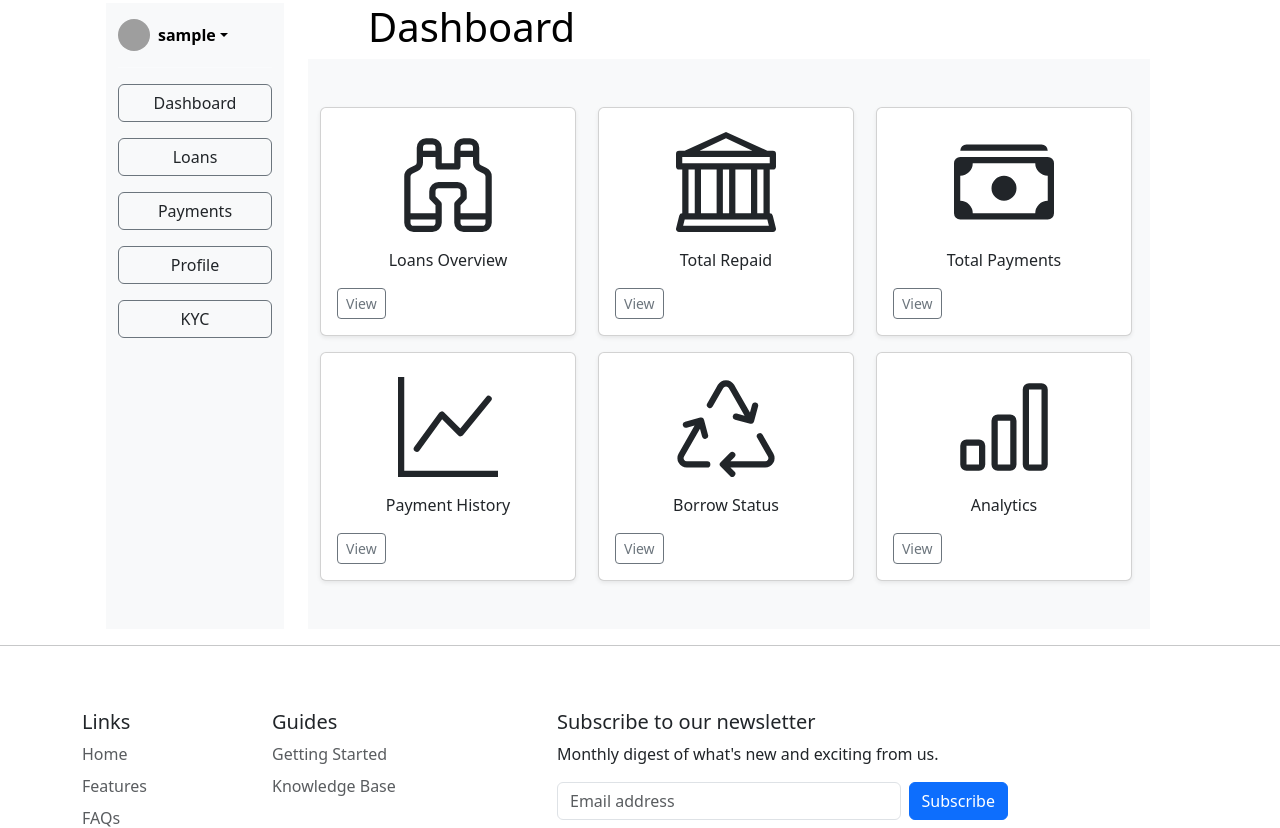
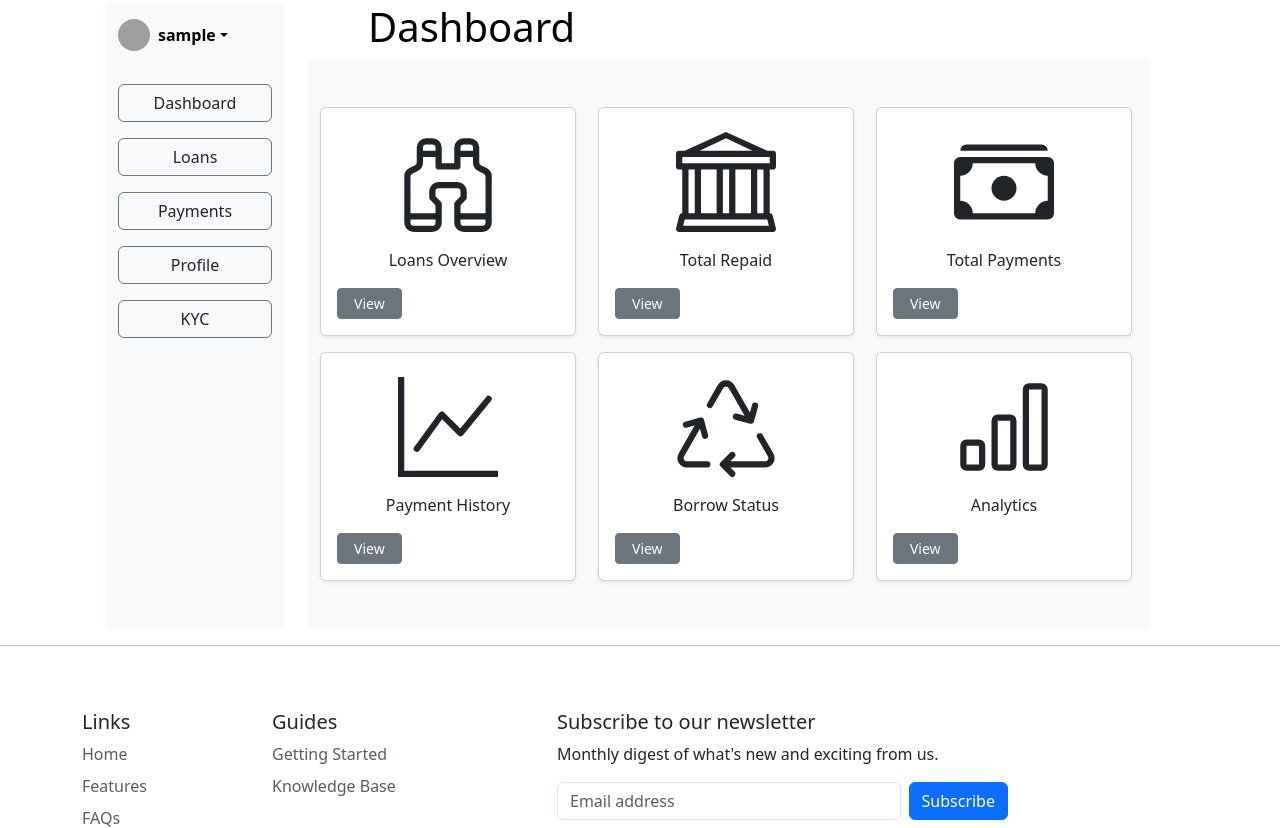
Before and after one commit to Axe7bravo/p2p_platform, a Django app: page /lending/homepage/ in a window 1280 px wide. Shown: the part 119-947 px from the top of the page. Run offline with Django 5.2, Linux system fonts and the light colour scheme; the visitor is signed in with stand-in values (Sample User, id 1); grey boxes are pictures that could not be loaded.

Commit message:
Add verification feature, and functional dashboard links

```diff
--- a/lending/templates/lending/dashboard.html
+++ b/lending/templates/lending/dashboard.html
@@ -33,7 +33,7 @@
             <p class="card-text">Loans Overview</p>
             <div class="d-flex justify-content-between align-items-center">
               <div class="btn-group align-items-center">
-                <button type="button" class="btn btn-sm btn-outline-secondary">View</button>
+                <button type="button" class="btn btn-sm text-white btn-secondary"><a href="{% url 'loans' %}" class=" px-2 text-white" style="text-decoration:none;">View</a></button>
 
               </div>
 
@@ -52,7 +52,7 @@
             <p class="card-text">Total Repaid</p>
             <div class="d-flex justify-content-between align-items-center">
               <div class="btn-group">
-                <button type="button" class="btn btn-sm btn-outline-secondary">View</button>
+                <button type="button" class="btn btn-sm text-white btn-secondary"><a href="{% url 'payments' %}" class=" px-2 text-white" style="text-decoration:none;">View</a></button>
 
               </div>
 
@@ -72,7 +72,7 @@
             <p class="card-text">Total Payments</p>
             <div class="d-flex justify-content-between align-items-center">
               <div class="btn-group">
-                <button type="button" class="btn btn-sm btn-outline-secondary">View</button>
+                <button type="button" class="btn btn-sm text-white btn-secondary"><a href="{% url 'payments' %}" class=" px-2 text-white" style="text-decoration:none;">View</a></button>
 
               </div>
             </div>
@@ -91,7 +91,7 @@
             <p class="card-text">Payment History</p>
             <div class="d-flex justify-content-between align-items-center">
               <div class="btn-group">
-                <button type="button" class="btn btn-sm btn-outline-secondary">View</button>
+                <button type="button" class="btn btn-sm text-white btn-secondary"><a href="{% url 'loans' %}" class=" px-2 text-white" style="text-decoration:none;">View</a></button>
               </div>
 
             </div>
@@ -109,7 +109,7 @@
             <p class="card-text">Borrow Status</p>
             <div class="d-flex justify-content-between align-items-center">
               <div class="btn-group">
-                <button type="button" class="btn btn-sm btn-outline-secondary">View</button>
+                <button type="button" class="btn btn-sm text-white btn-secondary"><a href="{% url 'loans' %}" class=" px-2 text-white" style="text-decoration:none;">View</a></button>
 
               </div>
 
@@ -128,7 +128,7 @@
             <p class="card-text">Analytics</p>
             <div class="d-flex justify-content-between align-items-center">
               <div class="btn-group">
-                <button type="button" class="btn btn-sm btn-outline-secondary">View</button>
+                <button type="button" class="btn btn-sm text-white btn-secondary"><a href="{% url 'loans' %}" class=" px-2 text-white" style="text-decoration:none;">View</a></button>
               </div>
 
             </div>
--- a/lending/templates/lending/features.html
+++ b/lending/templates/lending/features.html
@@ -2,7 +2,7 @@
 <h1 class="fs-1 text-body-emphasis fw-bold text-decoration-underline text-center my-5">Offerings</h1>
 <div class="row g-4 py-5 row-cols-1 row-cols-lg-3">
 
-    <div class="feature col animate__animated animate__bounce">
+    <div class="feature col pulse">
       <div class="feature-icon d-inline-flex align-items-center justify-content-center bg-gradient fs-2 mb-3">
         <svg xmlns="http://www.w3.org/2000/svg" width="40" height="40" fill="currentColor" class="bi bi-wallet2" viewBox="0 0 16 16">
             <path d="M12.136.326A1.5 1.5 0 0 1 14 1.78V3h.5A1.5 1.5 0 0 1 16 4.5v9a1.5 1.5 0 0 1-1.5 1.5h-13A1.5 1.5 0 0 1 0 13.5v-9a1.5 1.5 0 0 1 1.432-1.499zM5.562 3H13V1.78a.5.5 0 0 0-.621-.484zM1.5 4a.5.5 0 0 0-.5.5v9a.5.5 0 0 0 .5.5h13a.5.5 0 0 0 .5-.5v-9a.5.5 0 0 0-.5-.5z"/>
@@ -15,7 +15,7 @@
         <svg class="bi"><use xlink:href="#chevron-right"></use></svg>
       </a>
     </div>
-    <div class="feature col">
+    <div class="feature col pulse">
       <div class="feature-icon d-inline-flex align-items-center justify-content-center bg-gradient fs-2 mb-3">
         <svg xmlns="http://www.w3.org/2000/svg" width="40" height="40" fill="currentColor" class="bi bi-bank2" viewBox="0 0 16 16">
             <path d="M8.277.084a.5.5 0 0 0-.554 0l-7.5 5A.5.5 0 0 0 .5 6h1.875v7H1.5a.5.5 0 0 0 0 1h13a.5.5 0 1 0 0-1h-.875V6H15.5a.5.5 0 0 0 .277-.916zM12.375 6v7h-1.25V6zm-2.5 0v7h-1.25V6zm-2.5 0v7h-1.25V6zm-2.5 0v7h-1.25V6zM8 4a1 1 0 1 1 0-2 1 1 0 0 1 0 2M.5 15a.5.5 0 0 0 0 1h15a.5.5 0 1 0 0-1z"/>
@@ -28,7 +28,7 @@
 
       </a>
     </div>
-    <div class="feature col">
+    <div class="feature col pulse">
       <div class="feature-icon d-inline-flex align-items-center justify-content-center bg-gradient fs-2 mb-3">
         <svg xmlns="http://www.w3.org/2000/svg" width="40" height="40" fill="currentColor" class="bi bi-graph-up-arrow" viewBox="0 0 16 16">
             <path fill-rule="evenodd" d="M0 0h1v15h15v1H0zm10 3.5a.5.5 0 0 1 .5-.5h4a.5.5 0 0 1 .5.5v4a.5.5 0 0 1-1 0V4.9l-3.613 4.417a.5.5 0 0 1-.74.037L7.06 6.767l-3.656 5.027a.5.5 0 0 1-.808-.588l4-5.5a.5.5 0 0 1 .758-.06l2.609 2.61L13.445 4H10.5a.5.5 0 0 1-.5-.5"/>
--- a/lending/templates/lending/sidebar.html
+++ b/lending/templates/lending/sidebar.html
@@ -29,7 +29,7 @@
                         </li>
 
                         <li class="nav-item btn btn-outline-secondary">
-                            <a class=" px-2 text-dark" href="{% url 'profile' %}"style="text-decoration:none">KYC</a>
+                            <a class=" px-2 text-dark" href="{% url 'borrower_verification' %}"style="text-decoration:none">KYC</a>
                         </li>
                     </ul>
                 </div>
--- /dev/null
+++ b/lending/templates/lending/verification_submitted.html
@@ -0,0 +1,4 @@
+{%extends 'lending/sidebar.html'%}
+{%block content%}
+
+{%endblock%}
--- a/lending/urls.py
+++ b/lending/urls.py
@@ -4,7 +4,6 @@ from . import views
 
 urlpatterns = [
     path('', views.index, name='index'),
-
     path('homepage/', views.homepage, name='home'),
     path('register/', views.register, name='register'),
     path('login/', views.login_view, name='login'),
@@ -18,6 +17,8 @@ urlpatterns = [
     path('offering/', views.offerings, name='offering'),
     path('about/', views.about_view, name='about'),
     path('contact/', views.contact_view, name='contact'),
+    path('verification/', views.verification_view, name='borrower_verification'),
+    path('verification-submitted/', views.verification_submitted, name='verification_submitted'),
 
 
 ]
--- a/lending/views.py
+++ b/lending/views.py
@@ -6,8 +6,8 @@ from django.contrib import messages
 from django.contrib.auth.decorators import login_required
 from django.contrib import messages
 from .forms import LoginForm, LoanForm, InvestmentForm, RegistrationForm, UserProfileForm
-
-from .models import Loan, Payment, UserProfile
+from .forms import VerificationForm
+from .models import Loan, Payment, UserProfile,BorrowerVerification
 from django.core.mail import send_mail
 def register(request):
     if request.method == 'POST':
@@ -185,3 +185,20 @@ def contact_view(request):
         return redirect('contact')  # Redirect back to the contact page
 
     return render(request, 'lending/contact.html')
+
+def verification_view(request):
+    if request.user.user_type == 'borrower':
+        if request.method == 'POST':
+            form = VerificationForm(request.POST, request.FILES)
+            if form.is_valid():
+                verification = BorrowerVerification(user=request.user, **form.cleaned_data)
+                verification.save()
+                return redirect('verification_submitted')
+        else:
+            form = VerificationForm()
+        return render(request, 'lending/borrower_verification.html', {'form': form})
+    else:
+        return redirect('home')  # Redirect to homepage if not a borrower
+
+def verification_submitted(request):
+    return render(request, 'lending/verification_submitted.html')
```
Also changed, not shown: lending/forms.py (+6 -1 lines), lending/templates/lending/borrower_verification.html (added, +20 -0 lines), lending/templates/lending/list_loans.html (+9 -1 lines), lending/templates/lending/profile.html (+14 -4 lines).
